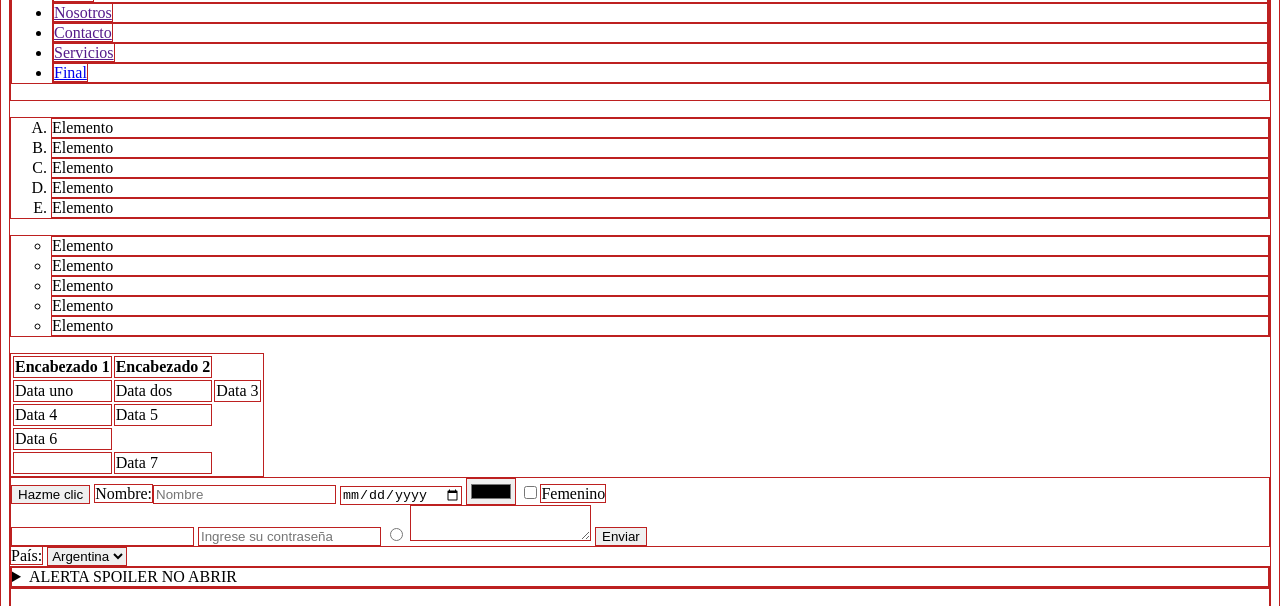
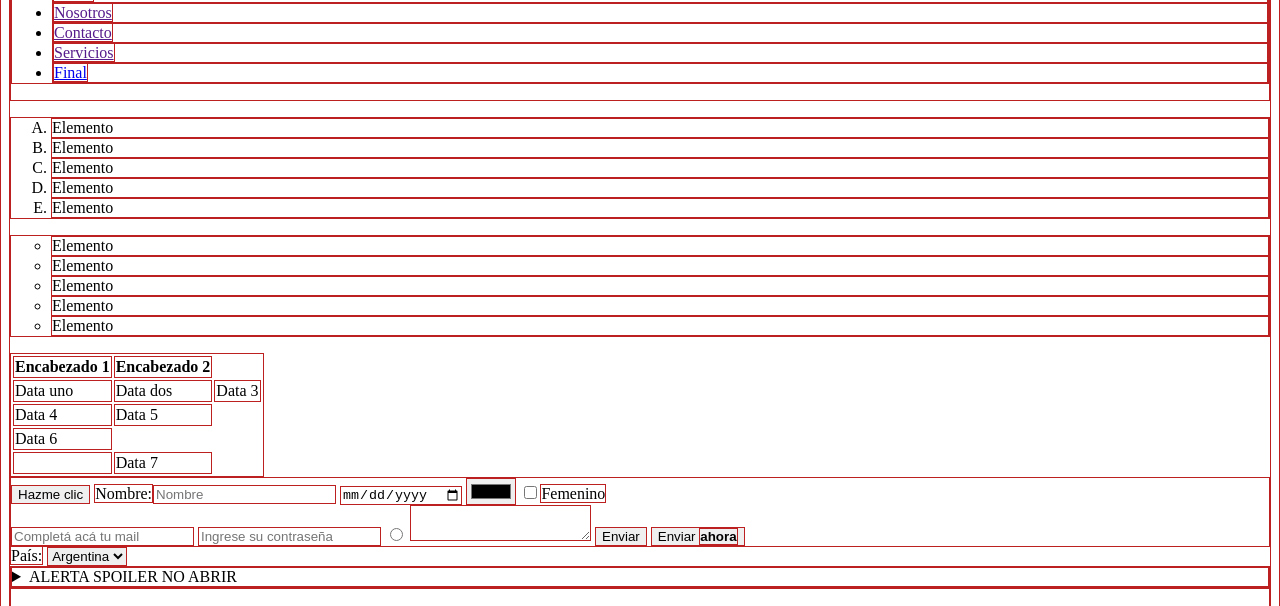
Before and after one commit to bsoifer/programacion_web, a website: page index.html in a window 1280 px wide. Shown: the part 173-779 px from the top of the page. Drawn offline with Linux system fonts and the light colour scheme.

Commit message:
few changes

```diff
--- a/index.html
+++ b/index.html
@@ -84,11 +84,12 @@
             <input type="color" name="" id="">
             <input type="checkbox" name="Femenino" id="generoFemenino"><label for="generoFemenino">Femenino</label>
             <br>
-            <input type="email" name="" id="">
+            <input type="email" name="" id="" placeholder="Completá acá tu mail">
             <input type="password" placeholder="Ingrese su contraseña">
             <input type="radio" name="" id="">
             <textarea name="" id= ""></textarea>
             <input type="submit" value="Enviar">
+            <button type="submit">Enviar <strong>ahora</strong></button>
         </form>
 
         <label for="pais">País:</label>
@@ -162,11 +163,3 @@
 </html>
 
 <!-- placehold.co -->
-
-
-
-<!-- HTML parte 2 / manejo de DOM / <ul>, <ol>, <li>, <a>, <table>, <tr>, <td>,
-    <th>, <form>, <input>, <label>, <textarea>, <button>, <select>,
-        <option>, getElementById, getElementsByClassName, querySelector,
-            querySelectorAll, createElement, appendChild, removeChild, setAttribute,
-            removeAttribute, addEventListener -->
```
